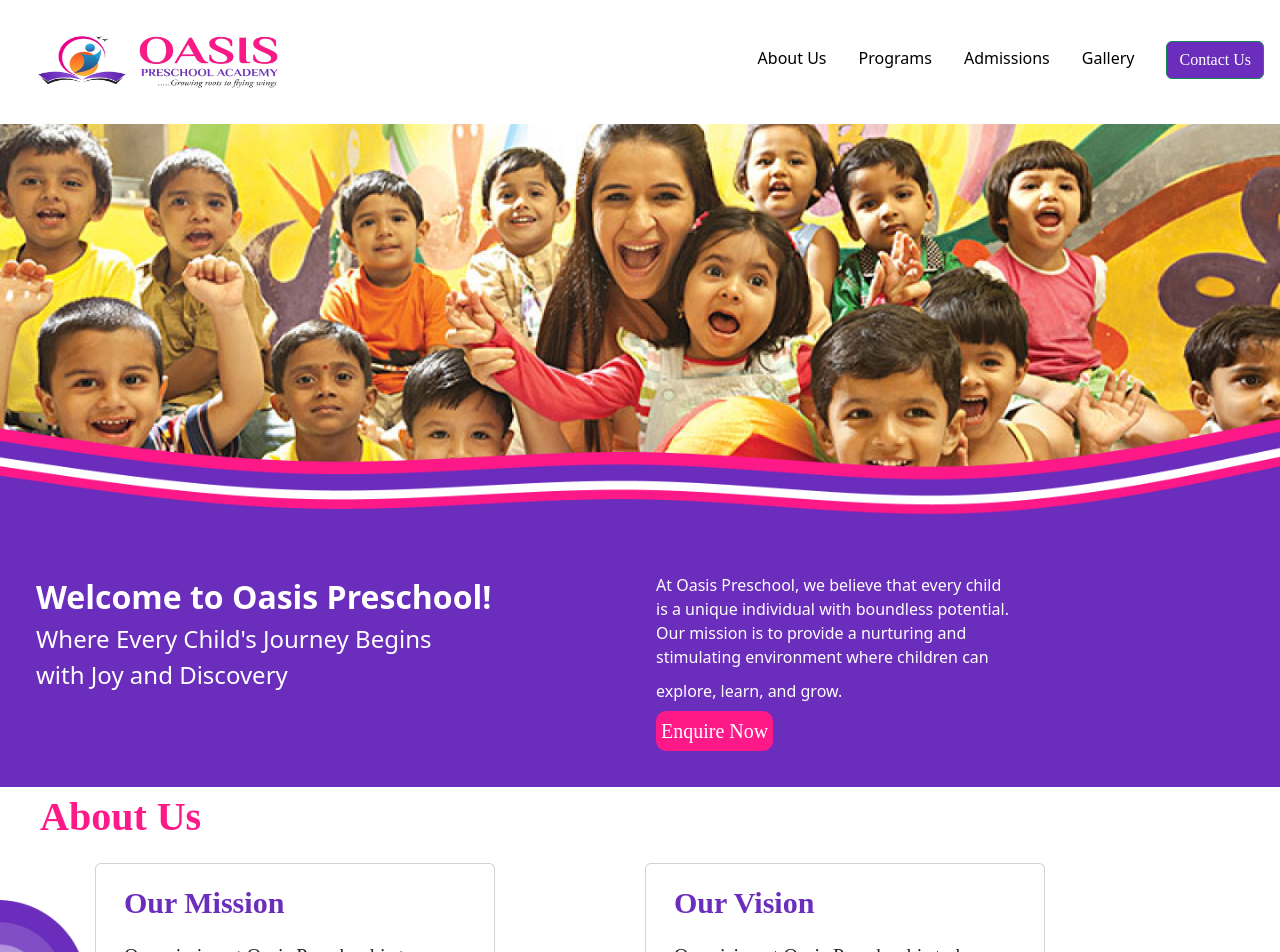
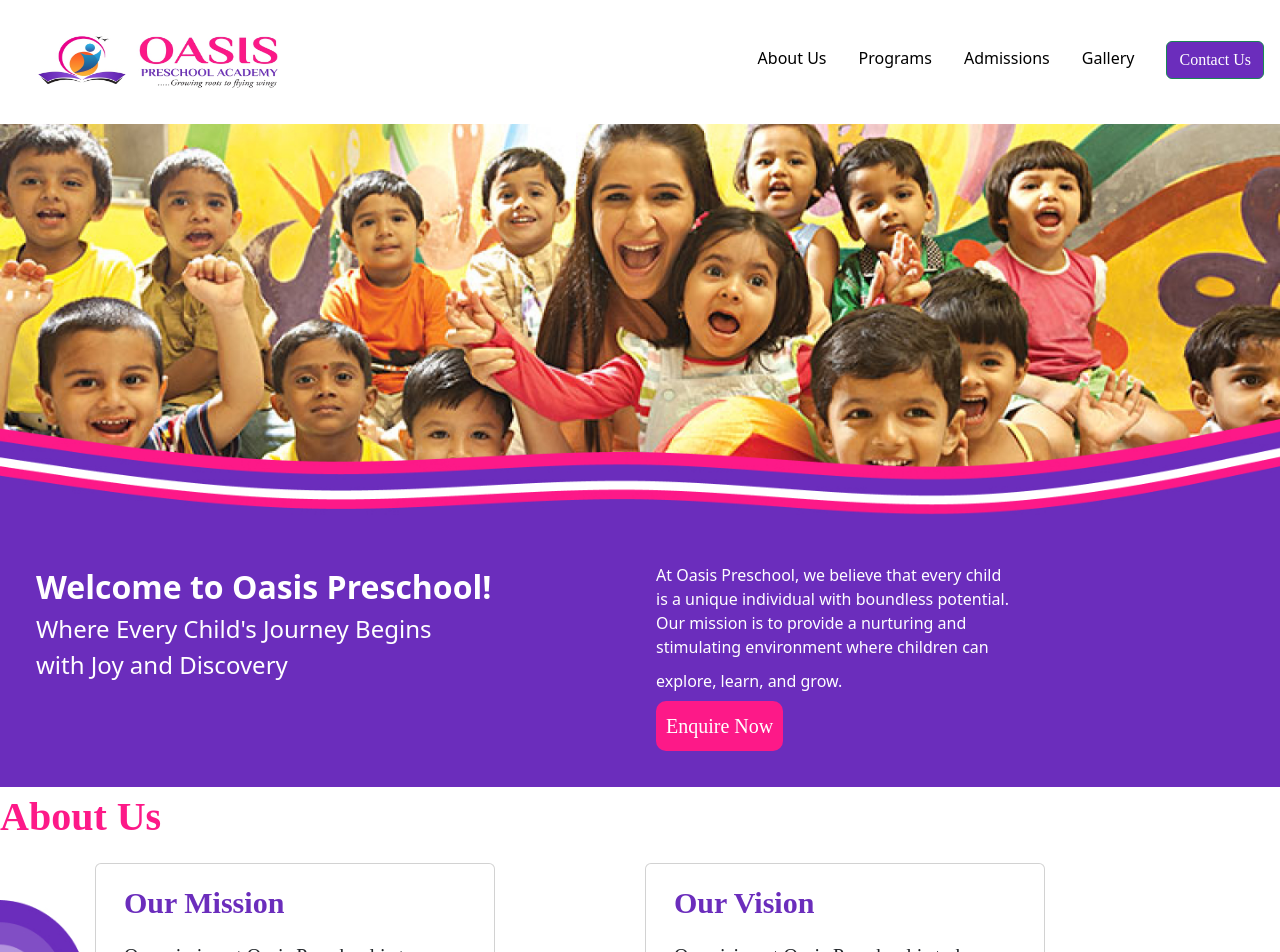
Before and after one commit to SuryaSanjana230/school, a React (Create React App) app: page / in a window 1280 px wide. Shown: the top 952 px of the page. Built offline with nearby package versions, Linux system fonts and the light colour scheme.

Commit message:
headingchanges

```diff
--- a/src/App.css
+++ b/src/App.css
@@ -40,6 +40,7 @@ width:30px;
 height:21px;
 }
 .toggle-button .bar{
+
   height:3px;
   width:100%;
   background-color:rgb(253,25,136);
@@ -229,7 +230,7 @@ display:flex;
   font-size: 20px;
   border: none;
   border-radius: 10px;
-  padding: 5px;
+  padding: 10px;
   font-family: "Times New Roman", Times, serif;
 }
 
@@ -280,7 +281,7 @@ left:-50px;
   font-size:40px;
   font-weight:bold;
   color:rgb(253,25,136);
-  margin-left:40px;
+
 
   font-family:  "Times New Roman", Times, serif;
 }
--- a/src/components/About/index.js
+++ b/src/components/About/index.js
@@ -5,7 +5,7 @@ export const About=()=>{
 
     <>
   <section id="About" >
-
+     <div className="container"></div>
       <p className="aboutstyle1">About Us</p>
 
 <img src="./images/homedesign.jpg" alt="" className="aboutdesign" />
```
